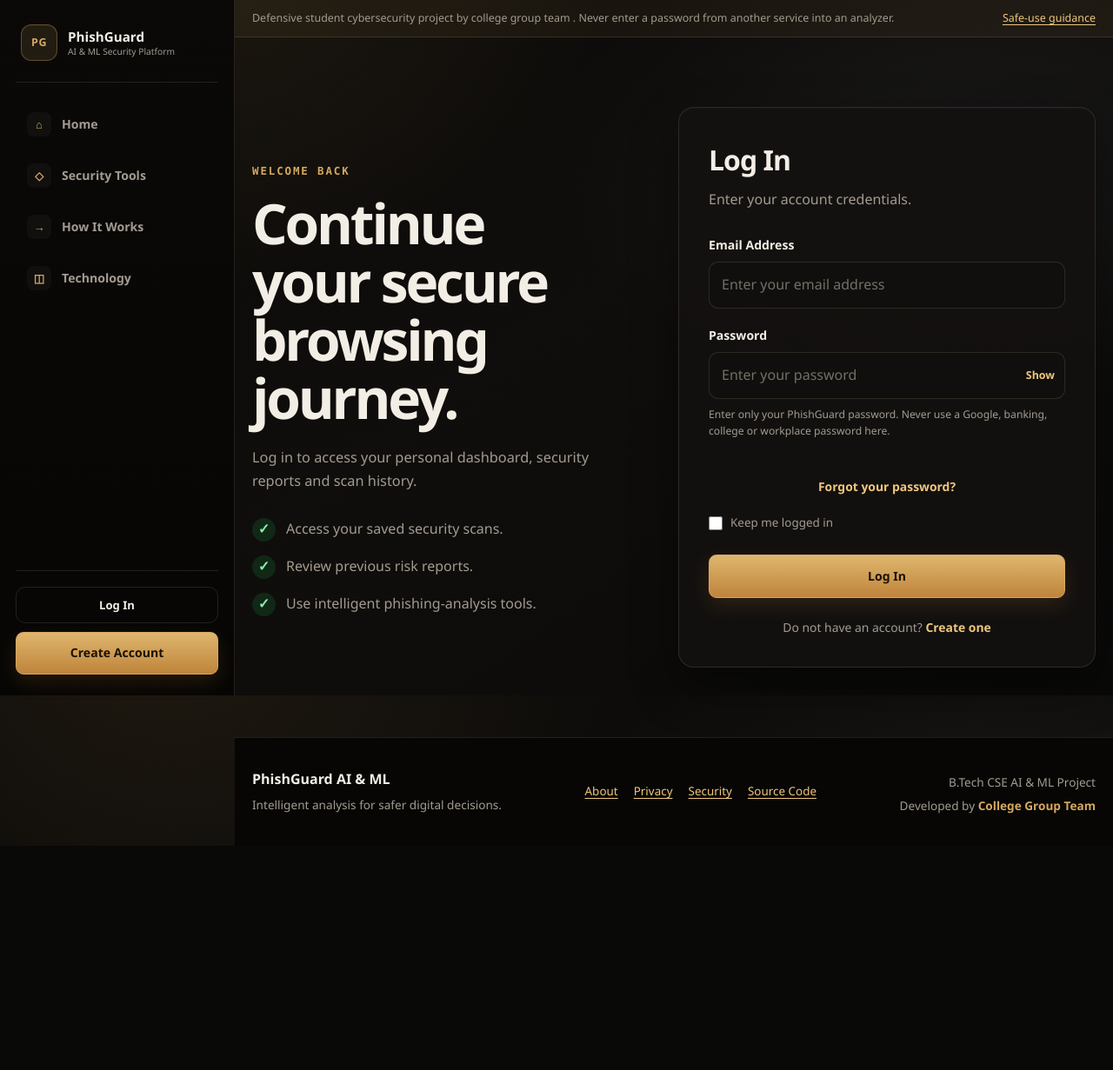
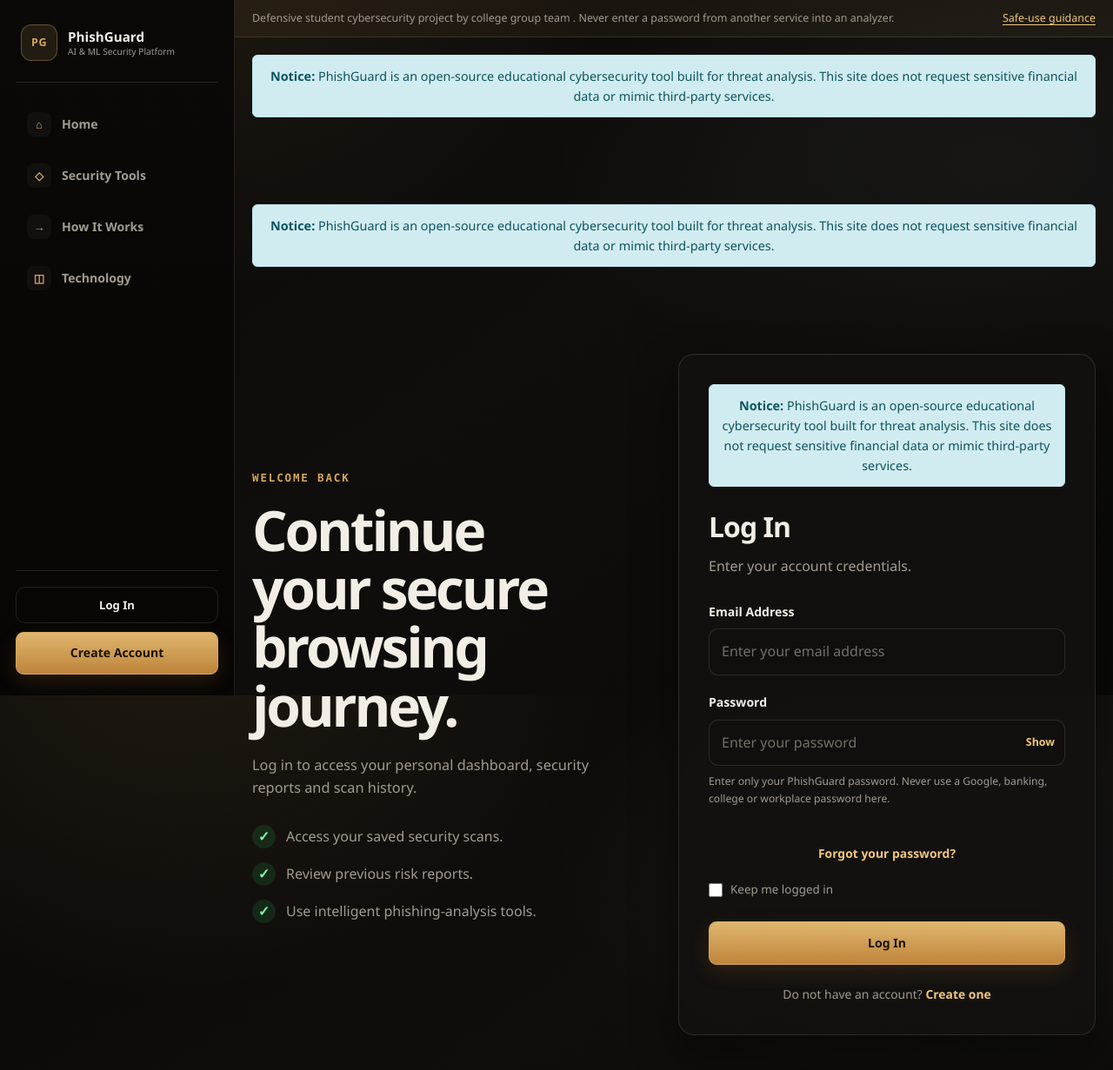
Before and after one commit to KRS-cloud/Phishguard-2.0, a Flask app: page /auth/login in a window 1280 px wide. Shown: the top 1231 px of the page at 87% size. Before the commit the page ends 973 px from the top, so only its background shows below. Run offline with Flask 3, Linux system fonts and the light colour scheme.

Commit message:
Add educational disclaimers and fix verification routes

```diff
--- a/app/templates/auth/login.html
+++ b/app/templates/auth/login.html
@@ -7,6 +7,12 @@
 {% block content %}
 <section class="auth-section">
     <div class="container auth-layout">
+
+        <!-- Notice Banner: Placed directly above main landing content -->
+        <div style="background-color: #d1ecf1; color: #0c5460; border: 1px solid #bee5eb; padding: 12px; margin-bottom: 20px; border-radius: 6px; text-align: center; font-size: 0.9rem; grid-column: 1 / -1;">
+            <strong>Notice:</strong> PhishGuard is an open-source educational cybersecurity tool built for threat analysis. This site does not request sensitive financial data or mimic third-party services.
+        </div>
+
         <div class="auth-information">
             <span class="eyebrow">
                 Welcome Back
@@ -49,6 +55,11 @@
         </div>
 
         <div class="auth-card">
+            <!-- Notice Banner: Placed inside the login card -->
+            <div style="background-color: #d1ecf1; color: #0c5460; border: 1px solid #bee5eb; padding: 12px; margin-bottom: 20px; border-radius: 6px; text-align: center; font-size: 0.9rem;">
+                <strong>Notice:</strong> PhishGuard is an open-source educational cybersecurity tool built for threat analysis. This site does not request sensitive financial data or mimic third-party services.
+            </div>
+
             <div class="auth-card-header">
                 <h2>Log In</h2>
 
--- a/app/templates/base.html
+++ b/app/templates/base.html
@@ -281,7 +281,15 @@
             {% endif %}
         {% endwith %}
 
+        <!-- Notice Banner: Placed directly above main landing/page content -->
+        <div class="container" style="margin-top: 20px;">
+            <div style="background-color: #d1ecf1; color: #0c5460; border: 1px solid #bee5eb; padding: 12px; margin-bottom: 20px; border-radius: 6px; text-align: center; font-size: 0.9rem;">
+                <strong>Notice:</strong> PhishGuard is an open-source educational cybersecurity tool built for threat analysis. This site does not request sensitive financial data or mimic third-party services.
+            </div>
+        </div>
+
         {% block content %}
+        {% block login_card %}{% endblock %}
         {% endblock %}
     </main>
 
```
